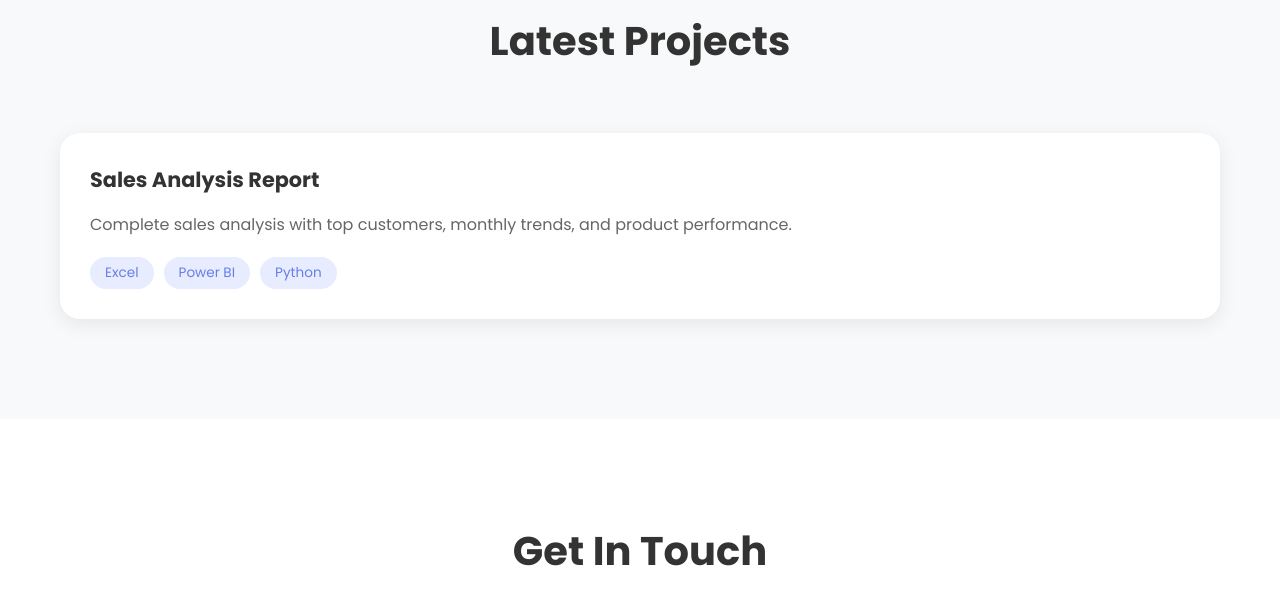
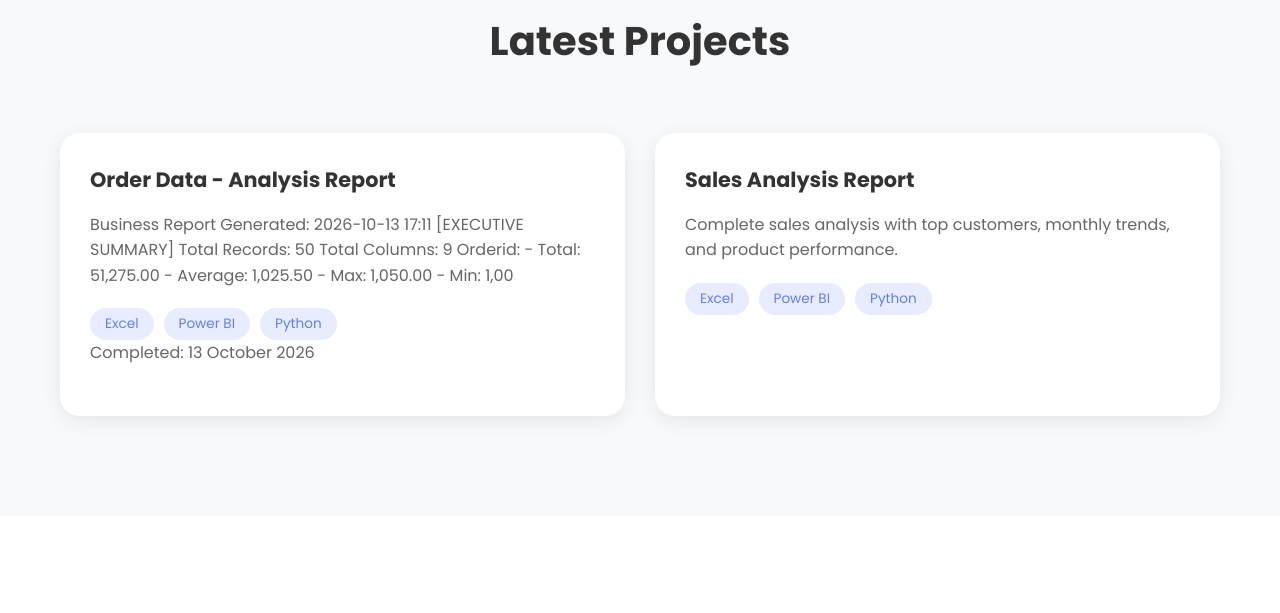
Before and after one commit to touseef5250615-lgtm/biggigs, a plain HTML site: page index.html in a window 1280 px wide. Shown: the part 2300-2913 px from the top of the page. Drawn offline with Linux system fonts and the light colour scheme.

Commit message:
Add new project: Order Data

```diff
--- a/index.html
+++ b/index.html
@@ -101,6 +101,28 @@
         <div class="container">
             <h2 class="section-title">Latest Projects</h2>
             <div class="projects-grid" id="projects-grid">
+                <div class="project-card">
+                    <h3>Order Data - Analysis Report</h3>
+                    <p>   Business Report
+   Generated: 2026-10-13 17:11
+
+[EXECUTIVE SUMMARY]
+Total Records: 50
+Total Columns: 9
+
+Orderid:
+  - Total:   51,275.00
+  - Average: 1,025.50
+  - Max:     1,050.00
+  - Min:     1,00</p>
+                    <div class="project-tags">
+                        <span>Excel</span>
+                        <span>Power BI</span>
+                        <span>Python</span>
+                    </div>
+                    <p class="project-date">Completed: 13 October 2026</p>
+                </div>
+
                 <!-- Projects yahan automatic add honge -->
                 <div class="project-card">
                     <h3>Sales Analysis Report</h3>
```
